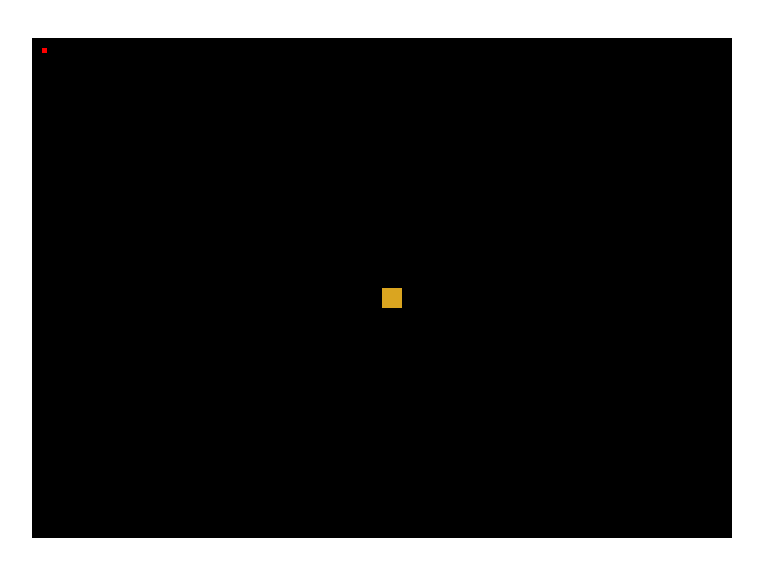
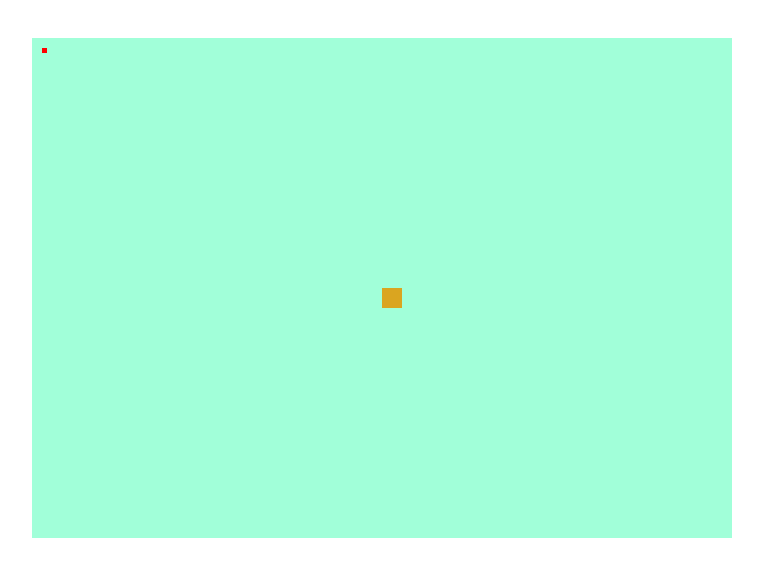
Before and after one commit to gcantieni/hive-mind, a plain HTML site: page src/index.html in a window 1280 px wide. Shown: the whole page, without its empty margins (258-1021 px from the left). Drawn offline with Linux system fonts and the light colour scheme.

Commit message:
Refactor code into different files
Make the app file the place that manages the other sub-functions rather than
spagetti code.

```diff
--- a/app/constants.js
+++ /dev/null
@@ -1,3 +0,0 @@
-import * as app from './app.js';
-
-const HIVE_WIDTH = 20;
--- a/app/app.js
+++ b/src/app/app.js
@@ -1,11 +1,9 @@
+import * as constants from './constants.js';
+import { drawHives } from './hive.js';
+import { drawFlowers } from './flowers.js';
+
 const canvas = document.getElementById('board');
 const context = board.getContext('2d');
-
-const HIVE_WIDTH = 20;
-const FLOWER_WIDTH = 5;
-const BEE_WIDTH = 5;
-
-const VELOCITY = 1;
 
 let hive = {
   pos: {x: canvas.width / 2, y: canvas.height / 2}
@@ -19,29 +17,16 @@ var flowers = [flower1];
 
 function draw() {
   drawCanvas();
-  drawFlowers(flowers);
-  drawHive(hive);
+  drawFlowers(context, flowers);
+  drawHives(context, hive);
 }
 
 function drawBees() {
 
 }
 
-function drawFlowers(flowers) {
-  let i = 0;
-  for (i = 0; i < flowers.length; i++) {
-    context.fillStyle = 'red';
-    context.fillRect(flowers[i].pos.x, flowers[i].pos.x, FLOWER_WIDTH, FLOWER_WIDTH);
-  }
-}
-
-function drawHive(hive) {
-  context.fillStyle = '#DAA520';
-  context.fillRect(hive.pos.x, hive.pos.y, HIVE_WIDTH, HIVE_WIDTH);
-}
-
 function drawCanvas() {
-  context.fillStyle = '#000';
+  context.fillStyle = '#A1FFD9';
   context.fillRect(0, 0, canvas.width, canvas.height);
 }
 
@@ -59,16 +44,16 @@ function update(time=0) {
 
 document.addEventListener('keydown', event => {
   if (event.keyCode === 37) {
-    hive.pos.x -= VELOCITY;
+    hive.pos.x -= constants.VELOCITY;
   }
   else if (event.keyCode === 38) {
-    hive.pos.y -= VELOCITY;
+    hive.pos.y -= constants.VELOCITY;
   }
   else if (event.keyCode === 39) {
-    hive.pos.x += VELOCITY;
+    hive.pos.x += constants.VELOCITY;
   }
   if (event.keyCode === 40) {
-    hive.pos.y += VELOCITY;
+    hive.pos.y += constants.VELOCITY;
   }
 });
 
--- /dev/null
+++ b/src/app/constants.js
@@ -0,0 +1,7 @@
+import * as app from './app.js';
+
+export const HIVE_WIDTH = 20;
+export const FLOWER_WIDTH = 5;
+export const BEE_WIDTH = 5;
+
+export const VELOCITY = 6;
--- /dev/null
+++ b/src/app/flowers.js
@@ -0,0 +1,13 @@
+import * as constants from './constants.js';
+
+export function drawFlowers(context, flowers) {
+  let i = 0;
+  for (i = 0; i < flowers.length; i++) {
+    context.fillStyle = 'red';
+    context.fillRect(
+      flowers[i].pos.x,
+      flowers[i].pos.x,
+      constants.FLOWER_WIDTH,
+      constants.FLOWER_WIDTH);
+  }
+}
--- /dev/null
+++ b/src/app/hive.js
@@ -0,0 +1,10 @@
+import * as constants from './constants.js';
+
+export function drawHives(context, hive) {
+  context.fillStyle = '#DAA520';
+  context.fillRect(
+    hive.pos.x,
+    hive.pos.y,
+    constants.HIVE_WIDTH,
+    constants.HIVE_WIDTH);
+}
--- a/index.html
+++ b/src/index.html
@@ -1,7 +1,7 @@
 <html>
 <meta charset="UTF-8">
 <head>
-  <link rel="stylesheet" type="text/css" href="style.css" meia="screen" />
+  <link rel="stylesheet" type="text/css" href="styles.css" meia="screen" />
   <title>Hive Mind</title>
 </head>
 <body>
```
Also changed, not shown: src/app/menu.js (added), src/styles.css (renamed from style.css).
